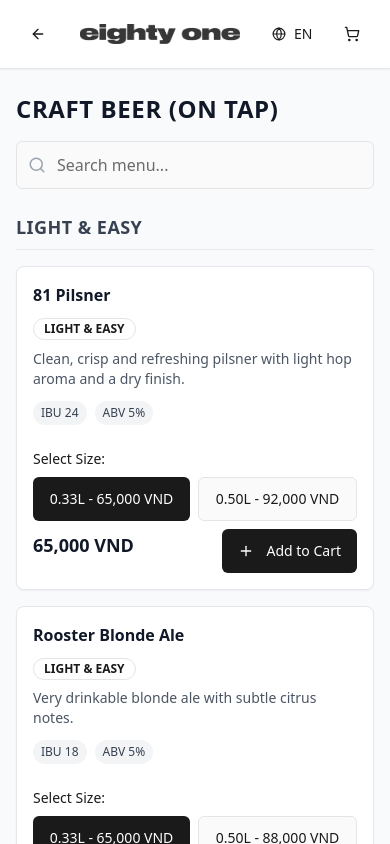
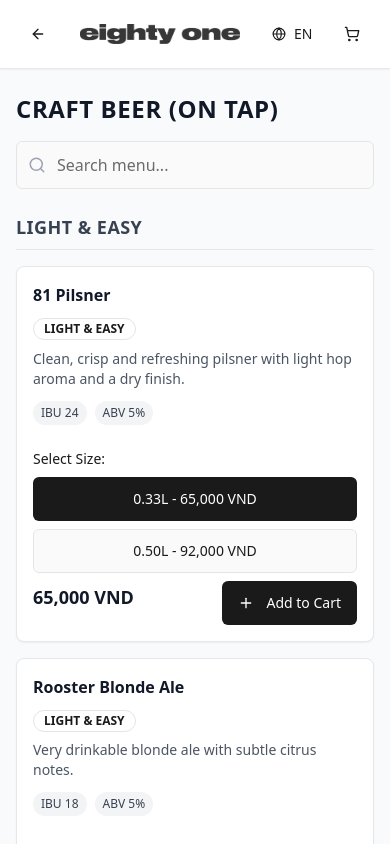
Before and after one commit to alibeksopuev-dev/81-Taproom, a React (Vite) app: page /category/beers in a window 390 px wide. Shown: the top 844 px of the page. Built offline with nearby package versions, Linux system fonts and the light colour scheme.

Commit message:
everything

```diff
--- a/src/components/LanguageSwitcher/LanguageSwitcher.tsx
+++ b/src/components/LanguageSwitcher/LanguageSwitcher.tsx
@@ -11,9 +11,9 @@
 
 const languages: Array<{ code: Language; label: string }> = [
   { code: 'en', label: 'EN' },
-  { code: 'vi', label: 'VI' },
-  { code: 'ja', label: 'JA' },
-  { code: 'ko', label: 'KO' },
+  { code: 'vi', label: 'VN' },
+  { code: 'ja', label: 'JP' },
+  { code: 'ko', label: 'KR' },
 ];
 
 export function LanguageSwitcher() {
--- a/src/components/ProductCard/ProductCard.tsx
+++ b/src/components/ProductCard/ProductCard.tsx
@@ -108,12 +108,12 @@
         {isBeerWithSizes && (
           <div className="mt-3 mb-2">
             <p className="text-sm font-medium mb-2">{t.selectSize}:</p>
-            <div className="flex gap-2">
+            <div className="flex flex-col sm:flex-row gap-2">
               <Button
                 variant={selectedSize === '0.33' ? 'default' : 'outline'}
                 size="sm"
                 onClick={() => setSelectedSize('0.33')}
-                className="flex-1 min-h-[44px]"
+                className="w-full sm:flex-1 min-h-[44px] whitespace-normal h-auto py-2"
               >
                 0.33L - {formatPrice(product.metadata!.beer!.size033ml!)}
               </Button>
@@ -121,7 +121,7 @@
                 variant={selectedSize === '0.50' ? 'default' : 'outline'}
                 size="sm"
                 onClick={() => setSelectedSize('0.50')}
-                className="flex-1 min-h-[44px]"
+                className="w-full sm:flex-1 min-h-[44px] whitespace-normal h-auto py-2"
               >
                 0.50L - {formatPrice(product.metadata!.beer!.size050ml!)}
               </Button>
@@ -150,7 +150,7 @@
           </div>
         )}
 
-        <div className="mt-auto flex items-center justify-between gap-3">
+        <div className="mt-auto flex items-center justify-between gap-3 flex-wrap">
           <span className={productPriceStyles()}>{formatPrice(getDisplayPrice())}</span>
           <Button
             onClick={handleAddToCart}
--- a/src/components/ProductCard/product-card.styles.ts
+++ b/src/components/ProductCard/product-card.styles.ts
@@ -2,7 +2,7 @@
 
 export const productCardStyles = cva(
   [
-    'group relative',
+    'group relative w-full min-w-0 overflow-hidden',
     'bg-white border border-gray-200',
     'transition-all duration-200',
     'hover:shadow-md hover:border-gray-300',
--- a/src/pages/Home.tsx
+++ b/src/pages/Home.tsx
@@ -79,7 +79,7 @@
           </div>
         )}
 
-        <div className="flex flex-col items-center gap-2">
+        <div className="flex flex-col items-center gap-2 mt-4">
           <div className="flex items-center gap-2 text-sm text-gray-700 bg-gray-100/80 px-4 py-3 rounded-xl border border-gray-200/50 max-w-fit">
             <Wifi size={16} className="text-gray-500" />
             <div className="flex flex-col sm:flex-row sm:items-center gap-1 sm:gap-4">
```
